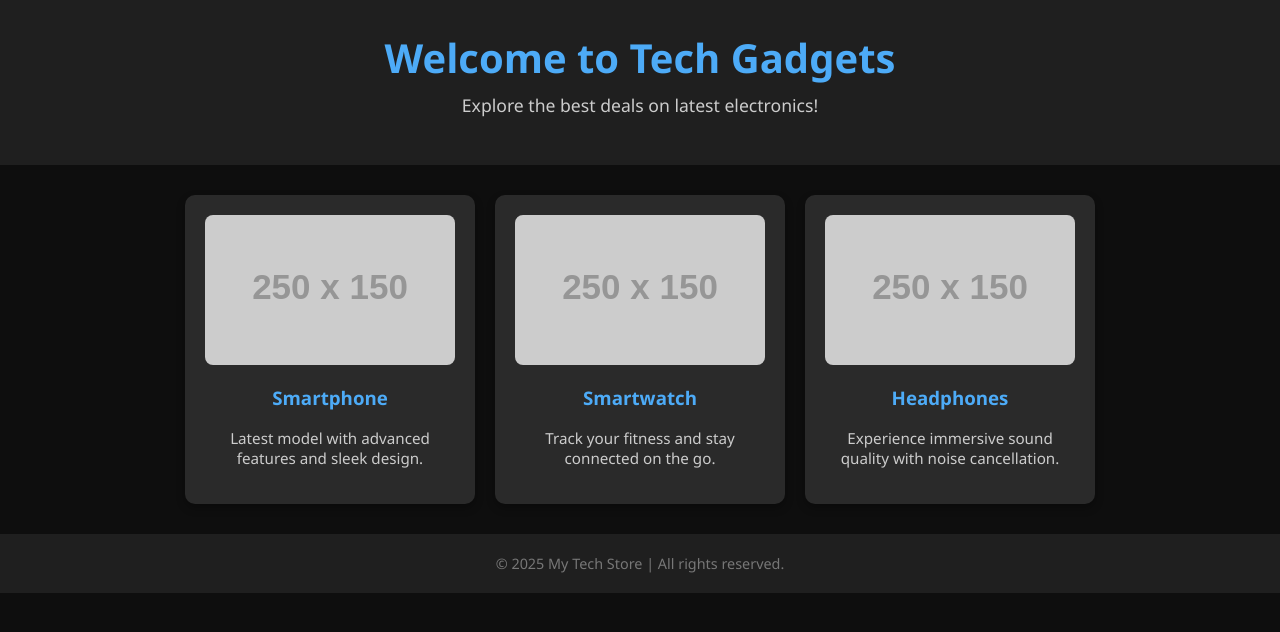
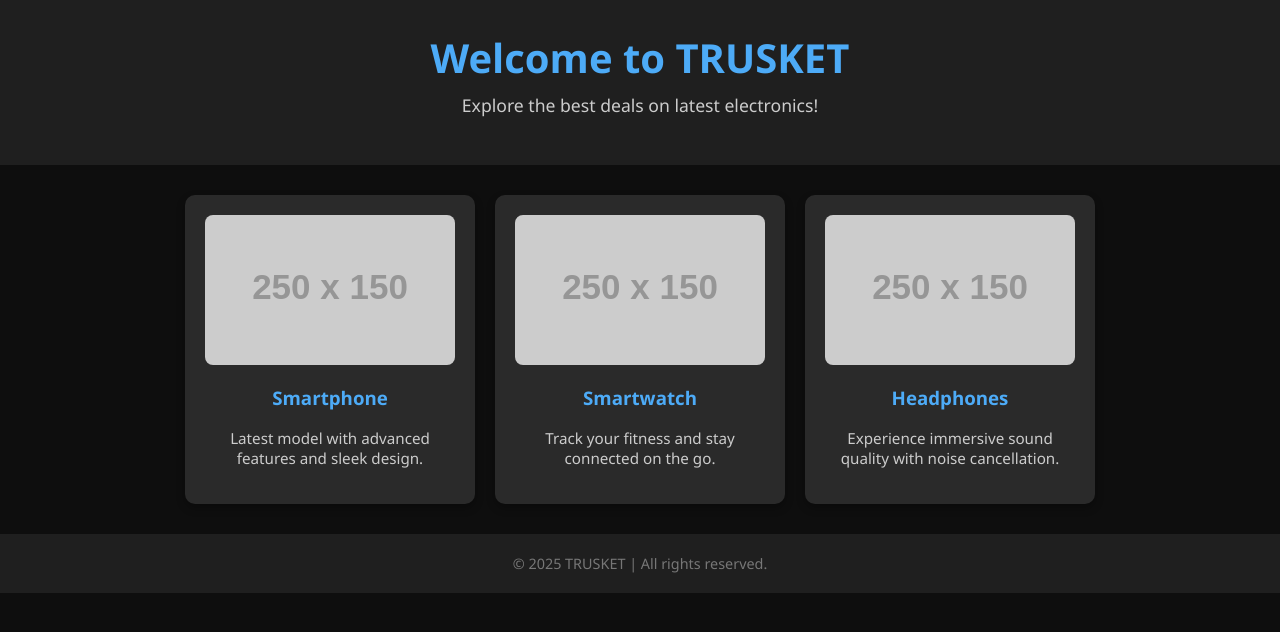
Before and after one commit to likheshliki/TRUSKET, a plain HTML site: page index.html in a window 1280 px wide. Drawn offline with Linux system fonts and the light colour scheme; placeholder pictures from the web are drawn by us.

Commit message:
Update index.html

```diff
--- a/index.html
+++ b/index.html
@@ -2,7 +2,7 @@
 <html lang="en">
 <head>
     <meta charset="UTF-8">
-    <title>Tech Gadgets | TRUSKET</title>
+    <title>TRUSKET | Tech Gadgets Store</title>
     <style>
         body {
             background-color: #0e0e0e;
@@ -77,7 +77,7 @@
 <body>
 
     <header>
-        <h1>Welcome to Tech Gadgets</h1>
+        <h1>Welcome to TRUSKET</h1>
         <p class="subtitle">Explore the best deals on latest electronics!</p>
     </header>
 
@@ -100,7 +100,7 @@
     </div>
 
     <footer>
-        &copy; 2025 My Tech Store | All rights reserved.
+        &copy; 2025 TRUSKET | All rights reserved.
     </footer>
 
 </body>
```
